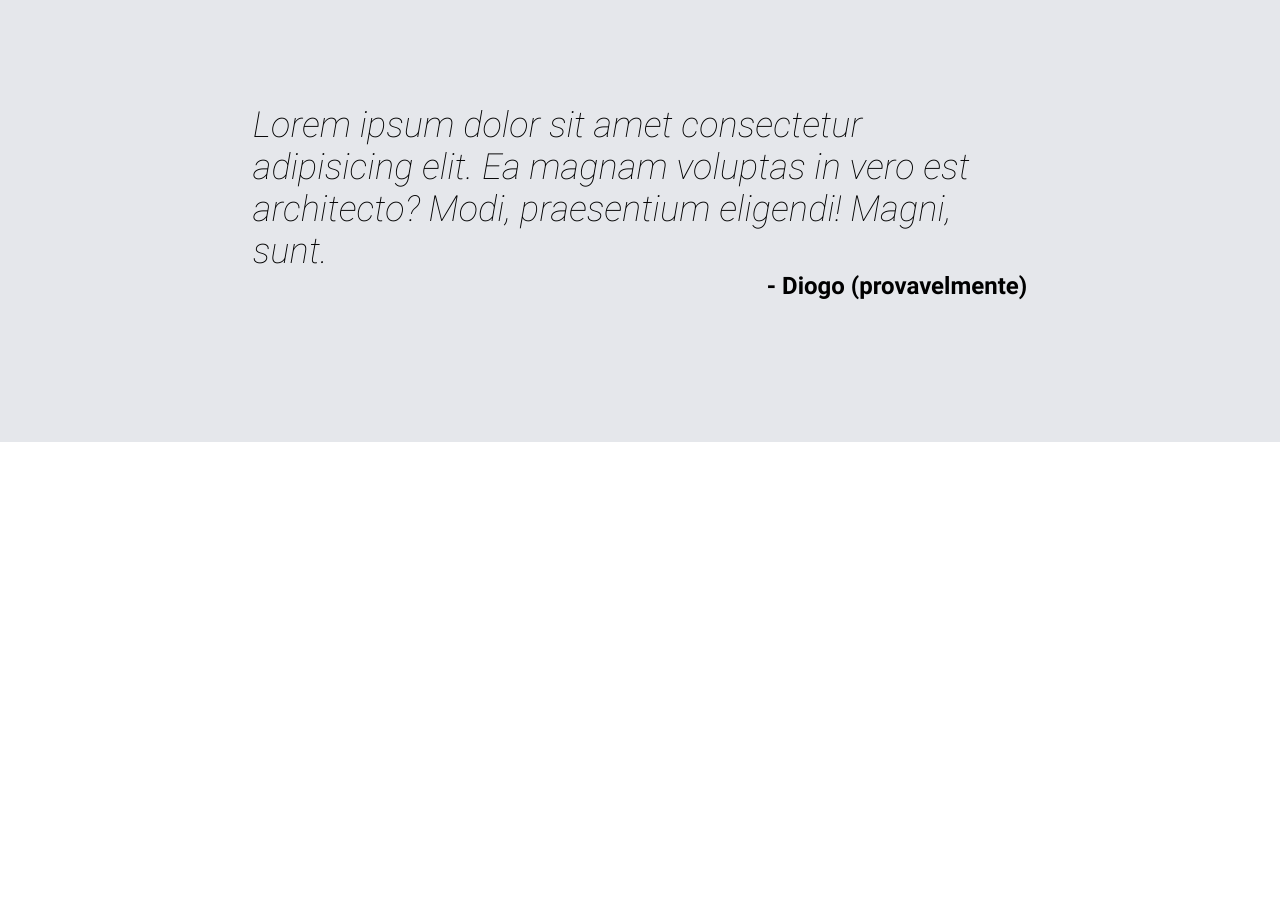
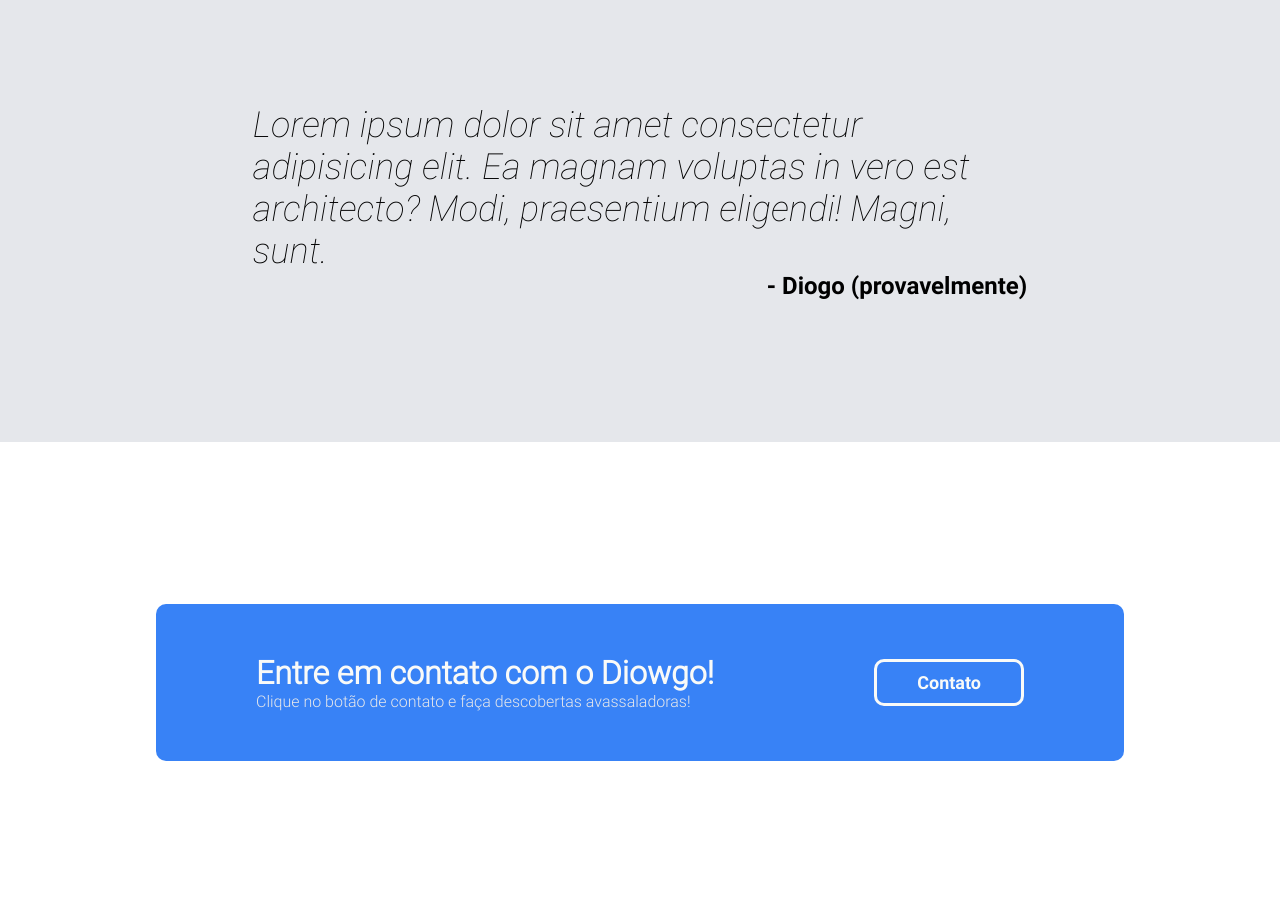
Before and after one commit to Diowgo/TOD-landingpage, a plain HTML site: page index.html in a window 1280 px wide. Shown: the part 998-1920 px from the top of the page. Before the commit the page ends 1440 px from the top, so only its background shows below. Drawn offline with Linux system fonts and the light colour scheme.

Commit message:
Adding call to action and configuring links

```diff
--- a/index.html
+++ b/index.html
@@ -10,14 +10,16 @@
         <div class="section-bg hero-bg">
             <div class="section hero">
                 <header>
-                    <p>Header Logo</p>
-                    <a href="">header link 1</a><a href="">header link 2</a><a href="">header link 3</a>
+                    <p>Landing Page do Diowgo</p>
+                    <a href="https://diowgo.com.br">Meu site</a><a href="">header link 2</a><a href="">header link 3</a>
                 </header>
                 <div class="content hero">
                     <div class="column-1">
                         <h1>Olá mundo, o meu nome é Diogo!</h1>
                         <p>Com o sonho de se tornar o melhor programador de Cambira, ele vai provar o seu valor com sites esquisitos!</p>
-                        <button>Acesse meu site</button>
+                        <button
+                            onclick='window.open("https://diowgo.com.br")'
+                        >Acesse meu site</button>
                     </div>
                     <div class="column-2">
                         <img src="images/hero-image.jpg" alt="">
@@ -57,5 +59,18 @@
                 </div>
             </div>
         </div>
+        <div class="section-bg call-bg">
+            <div class="section call">
+                <div class="call-card">
+                    <div class="column-1">
+                        <h1>Entre em contato com o Diowgo!</h1>
+                        <p>Clique no botão de contato e faça descobertas avassaladoras!</p>
+                    </div>
+                    <div class="column-2">
+                        <button>Contato</button>
+                    </div>
+                </div>
+            </div>
+        </div>
     </body>
 </html>
--- a/style.css
+++ b/style.css
@@ -108,6 +108,10 @@ button {
     font-size: 18px
 }
 
+button:hover {
+    cursor: pointer;
+}
+
 /* cards */
 
 
@@ -176,3 +180,36 @@ button {
     font-size: 24px;
     font-family: "Roboto-bold";
 }
+
+/* CALL TO ACTION */
+
+.section.call {
+    display: flex;
+    align-items: center;
+    justify-content: center;
+}
+
+.call-card {
+    display: flex;
+    align-items: center;
+    justify-content: space-between;
+
+    background-color: #3882F6;
+    padding: 50px 100px;
+    width: 100%;
+
+    border-radius: 10px;
+}
+
+.call-card .column-1 h1 {
+    color: #F9FAF8;
+}
+
+.call-card .column-1 p {
+    color: #e5e7eb;
+}
+
+.call-card .column-2 button {
+    border: 3px #F9FAF8 solid;
+    padding: 10px 40px;
+}
```
